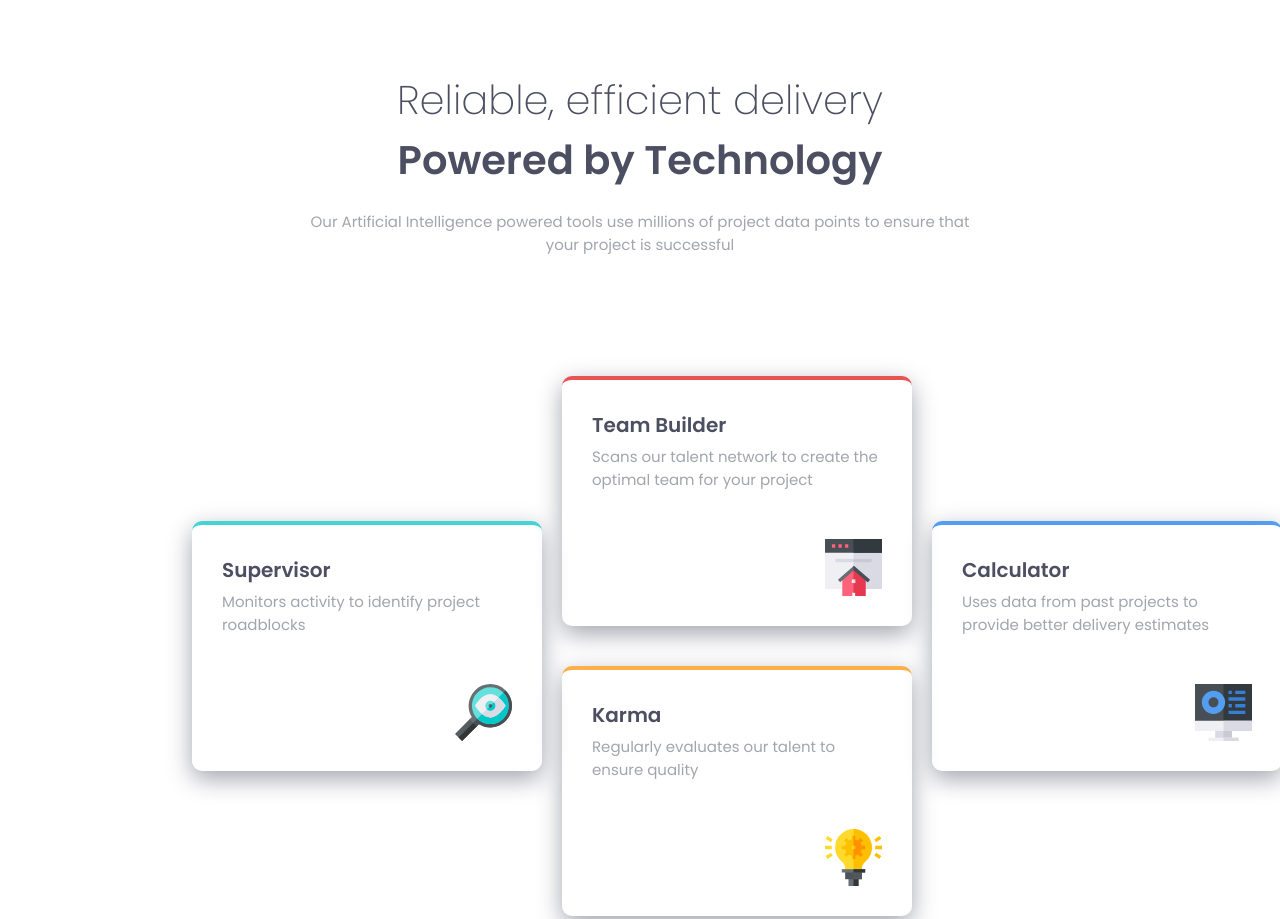
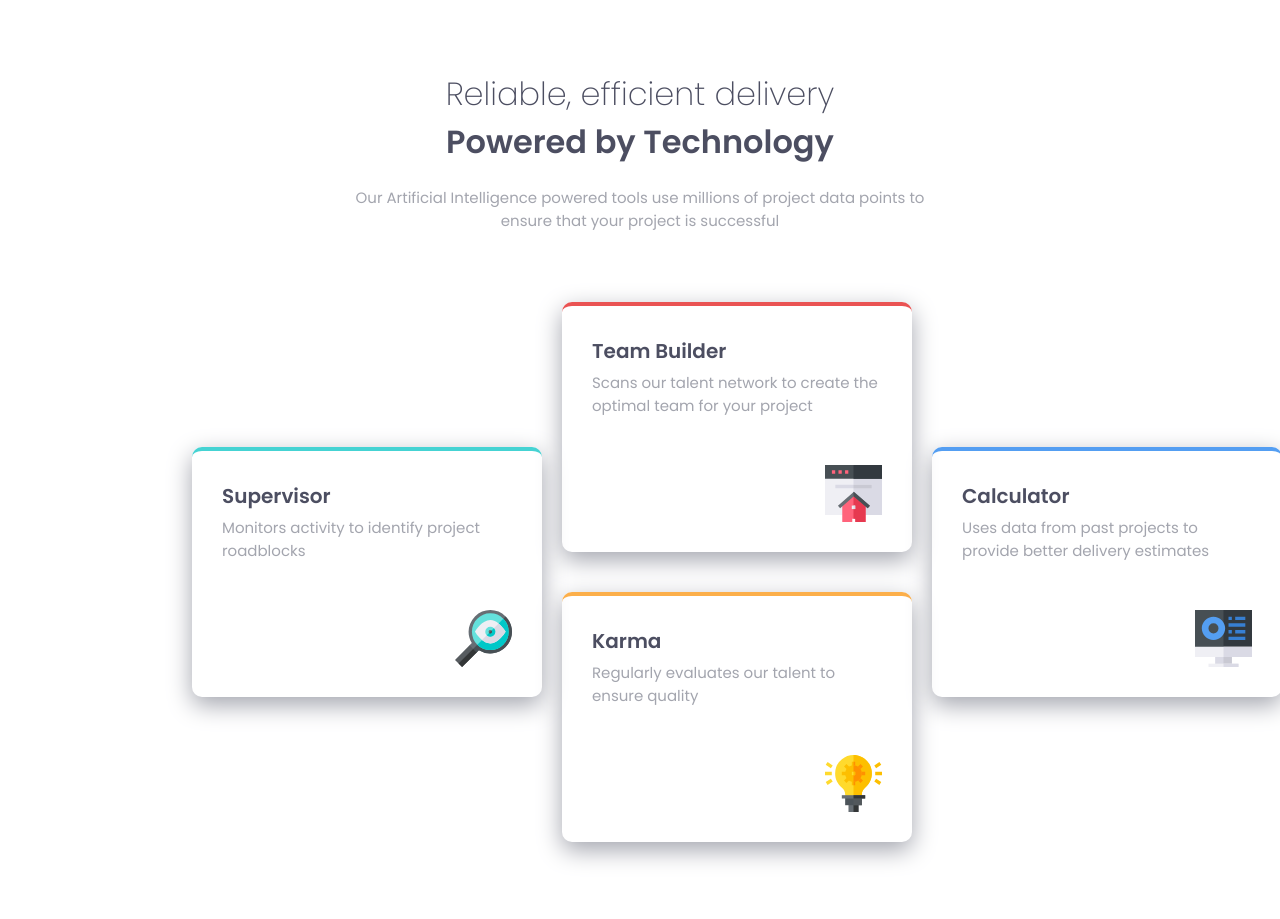
Before and after one commit to loiccape/Four-Cards-features, a plain HTML site: page index.html in a window 1280 px wide. Shown: the top 919 px of the page. After the commit the page ends 882 px from the top, so only its background shows below. Drawn offline with Linux system fonts and the light colour scheme.

Commit message:
remove some margin and change font size

```diff
--- a/style.css
+++ b/style.css
@@ -53,7 +53,7 @@ main{
 .textContent :last-child{
     font-size: var(--font-size-body);
     color: var(--color-grayish-blue);
-    width: 80%;
+    width: 70%;
     margin: auto;
 }
 
@@ -109,12 +109,12 @@ main{
 
 
     .textContent :first-child{
-        font-size: 2.5rem;
+        font-size: 2rem;
 
     }
 
     .textContent .powered{
-        font-size: 2.5rem;
+        font-size: 2rem;
         margin-bottom: 20px;
     }
 
@@ -123,7 +123,7 @@ main{
         height: 250px;
     }
     .itemsContainer {
-        /* background-color: aqua; */
+        margin-top: 0;
        height: 600px;
        width: 70%;
        display: grid;
```
